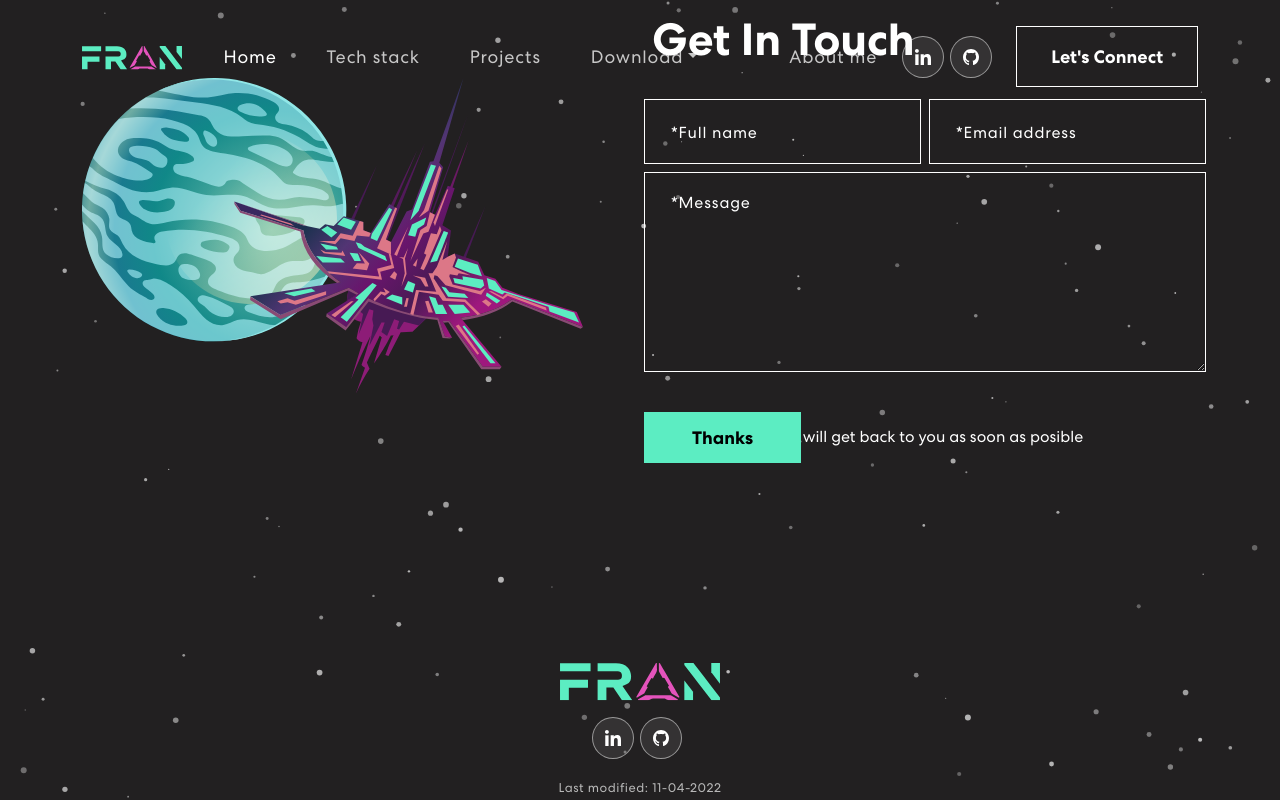
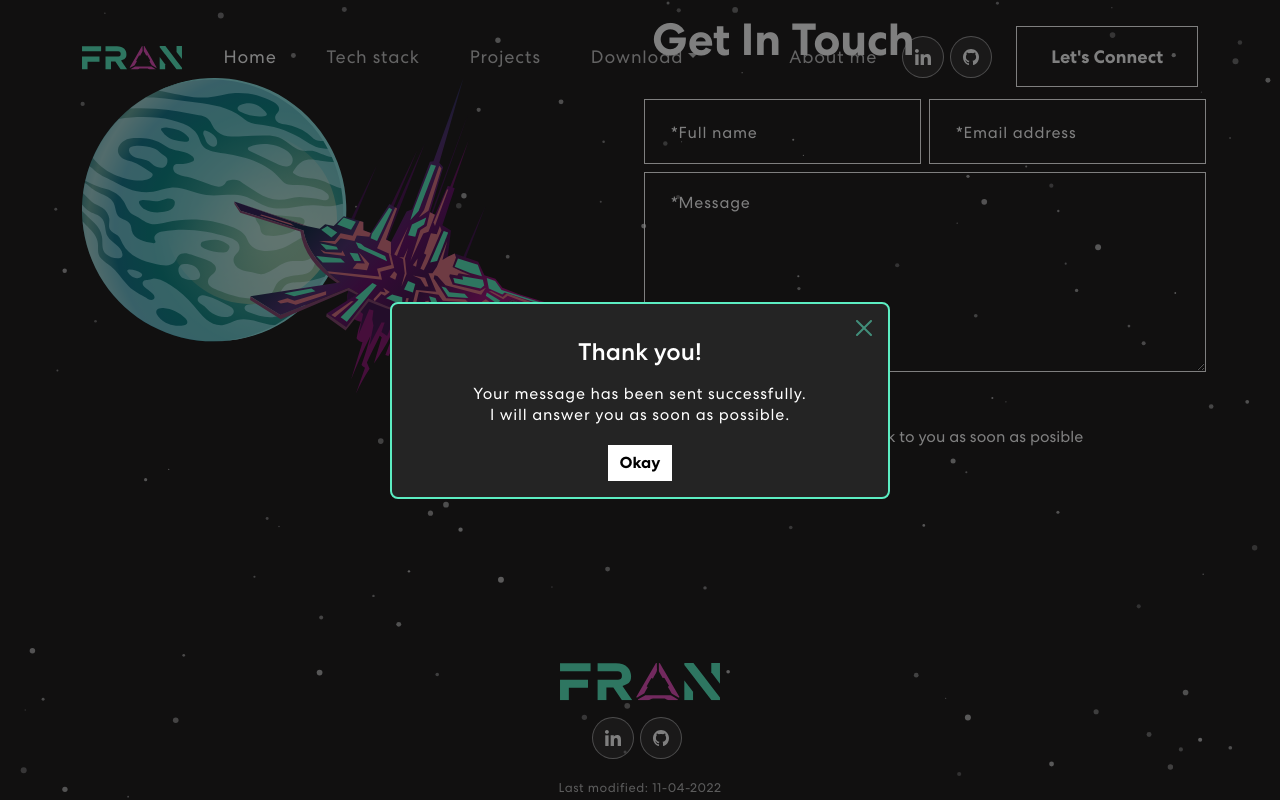
Before and after one commit to Frankovg/MyWebPortfolio, a React (Create React App) app: page / in a window 1280 px wide. Both pictures are taken after typing "Sample", "name@example.com", "Sample" into the empty fields and a click on the button "Send". Shown: the part 2514-3314 px from the top of the page. Built offline with nearby package versions, Linux system fonts and the light colour scheme; no server answers.

Commit message:
nineth commit

```diff
--- a/public/index.html
+++ b/public/index.html
@@ -4,7 +4,6 @@
     <meta charset="utf-8" />
     <link rel="icon" href="%PUBLIC_URL%/favicon.ico" />
     <meta name="viewport" content="width=device-width, initial-scale=1" />
-    <!-- <meta name="theme-color" content="#000000" /> -->
     <meta
       name="google-site-verification"
       content="cJx-OBILmzu0nVdin7ZaDJp4UrUksTnLORDTsSZgzYU"
@@ -14,9 +13,7 @@
       content="Full Stack Web Developer | React + Node + MySQL || UX & Industrial Designer"
       data-rh="true"
     />
-    <!-- <meta name="author" content="Franco Gabriel Amoroso" /> -->
     <link rel="manifest" href="%PUBLIC_URL%/manifest.json" />
-    <!-- <title>FRAN Web Dev</title> -->
   </head>
   <body>
     <div id="root"></div>
--- a/src/App.js
+++ b/src/App.js
@@ -10,7 +10,7 @@ import { Helmet } from "react-helmet-async";
 function App() {
   return (
     <BrowserRouter>
-      <Helmet>
+      <Helmet prioritizeSeoTags>
         <title>FRAN Web Dev</title>
         <meta
           name="description"
--- a/src/Components/Contact/Contact.jsx
+++ b/src/Components/Contact/Contact.jsx
@@ -6,6 +6,7 @@ import SendCustomEmail from "../../SendCustomEmail";
 import validator from "validator";
 import "animate.css";
 import "./contact.scss";
+import { Success } from "../Modals/Success";
 
 const formInitialDetails = {
   fullName: "",
@@ -16,6 +17,7 @@ const formInitialDetails = {
 export const Contact = () => {
   const [formDetails, setFormDetails] = useState(formInitialDetails);
   const [status, setStatus] = useState({});
+  const [openModal, setOpenModal] = useState(false);
 
   const onFormUpdate = (category, value) => {
     setFormDetails({ ...formDetails, [category]: value });
@@ -45,12 +47,14 @@ export const Contact = () => {
         success: true,
         message: "I will get back to you as soon as posible",
       });
+      setOpenModal(true);
     } else {
       setStatus({ success: false, message: "Please complete ALL items." });
     }
   };
 
   return (
+    <>
       <section className="contact" id="connect">
         <Container>
           <Row className="align-items-center">
@@ -143,5 +147,8 @@ export const Contact = () => {
           </Row>
         </Container>
       </section>
+
+      <Success onHide={() => setOpenModal(false)} show={openModal} />
+    </>
   );
 };
--- a/src/Components/Contact/contact.scss
+++ b/src/Components/Contact/contact.scss
@@ -41,34 +41,11 @@
       opacity: 0.5;
     }
     .send-btn {
-      background-color: #fff;
-      @include transition;
-      font-weight: 700;
       padding: 14px 48px;
       font-size: 18px;
       margin-top: 25px;
-      border-radius: 0;
-      position: relative;
-      color: #000;
-      span {
-        z-index: 1;
-        position: relative;
-      }
     }
-    .send-btn::before {
-      content: "";
-      background: $cyanLogo;
-      width: 0;
-      height: 100%;
-      position: absolute;
-      top: 0;
-      left: 0;
-      z-index: 0;
-      @include transition;
-    }
-    .send-btn:hover::before {
-      width: 100%;
-    }
+    @include send-btn;
     .thanks-btn {
       background-color: $cyanLogo !important;
       font-weight: 700;
--- a/src/Components/Header/header.scss
+++ b/src/Components/Header/header.scss
@@ -23,9 +23,6 @@
     line-height: 1;
     margin-bottom: 20px;
     display: block;
-    // @include max-extralarge {
-    //   font-size: 45px;
-    // }
     @include max-extrasmall {
       font-size: $mobile-title !important;
     }
@@ -111,7 +108,10 @@
   img:hover {
     margin-top: 6px;
   }
-  @include max-1100-H {
+  @include b-576-992 {
+    display: none !important;
+  }
+  @include max-767-H {
     display: none !important;
   }
 }
--- /dev/null
+++ b/src/Components/Modals/Success.jsx
@@ -0,0 +1,33 @@
+import React from "react";
+import { Button } from "react-bootstrap";
+import Modal from "react-bootstrap/Modal";
+import "./ProjectModal/projectModal.scss";
+import "./success.scss";
+
+export const Success = ({ show, onHide }) => {
+  return (
+    <Modal
+      show={show}
+      aria-labelledby="contained-modal-title-vcenter"
+      centered
+      onHide={onHide}
+      bsPrefix="modal"
+    >
+      <Modal.Header closeButton>
+        <Modal.Title id="contained-modal-title-vcenter"></Modal.Title>
+      </Modal.Header>
+
+      <Modal.Body>
+        <h4 className="title-success">Thank you!</h4>
+        <p>Your message has been sent successfully.</p>
+        <p>I will answer you as soon as possible.</p>
+      </Modal.Body>
+
+      <Modal.Footer>
+        <Button className="send-btn okay-btn" onClick={onHide}>
+          <span>Okay</span>
+        </Button>
+      </Modal.Footer>
+    </Modal>
+  );
+};
--- /dev/null
+++ b/src/Components/Modals/success.scss
@@ -0,0 +1,19 @@
+@import "../../variables";
+
+.modal-content {
+  text-align: center !important;
+  .title-success {
+    margin-bottom: 1rem;
+  }
+  //   .okay-btn {
+  //     background-color: transparent;
+  //     border-radius: 0px;
+  //     border: 1px solid white;
+  //     margin-bottom: 1rem;
+  //   }
+  .okay-btn {
+    font-size: 1rem;
+    margin-bottom: 1rem;
+  }
+  @include send-btn;
+}
--- a/src/Components/Projects/ProjectCard/projectCard.scss
+++ b/src/Components/Projects/ProjectCard/projectCard.scss
@@ -10,7 +10,7 @@
   min-height: 214px;
   object-fit: cover;
   object-position: center;
-  @include max-768-H {
+  @include max-767-H {
     max-height: 214px !important;
   }
   @include max-1200-H {
@@ -39,7 +39,6 @@
       letter-spacing: $letter-spacing-08;
     }
     button {
-      // color: white;
       background-color: transparent;
       border: none;
       font-size: 3rem;
--- a/src/Pages/Home/Home.jsx
+++ b/src/Pages/Home/Home.jsx
@@ -3,19 +3,11 @@ import { Contact } from "../../Components/Contact/Contact";
 import { Header } from "../../Components/Header/Header";
 import { Projects } from "../../Components/Projects/Projects";
 import { Tech } from "../../Components/Tech/Tech";
-import { Helmet } from "react-helmet-async";
 import "./home.scss";
 
 export const Home = () => {
   return (
     <>
-      <Helmet prioritizeSeoTags>
-        <title>FRAN Web Dev</title>
-        <meta
-          name="description"
-          content="Full Stack Web Developer | React + Node + MySQL || UX & Industrial Designer"
-        />
-      </Helmet>
       <Header />
       <Tech />
       <Projects />
--- a/src/_variables.scss
+++ b/src/_variables.scss
@@ -50,6 +50,36 @@ $mobile-title: 2rem;
   line-height: 1.5em;
 }
 
+@mixin send-btn {
+  .send-btn {
+    background-color: #fff;
+    @include transition;
+    font-weight: 700;
+    border: none;
+    border-radius: 0;
+    position: relative;
+    color: #000;
+    span {
+      z-index: 1;
+      position: relative;
+    }
+  }
+  .send-btn::before {
+    content: "";
+    background: $cyanLogo;
+    width: 0;
+    height: 100%;
+    position: absolute;
+    top: 0;
+    left: 0;
+    z-index: 0;
+    @include transition;
+  }
+  .send-btn:hover::before {
+    width: 100%;
+  }
+}
+
 // MEDIA QUERYs
 
 @mixin max-extrasmall {
@@ -58,11 +88,11 @@ $mobile-title: 2rem;
   }
 }
 
-@mixin max-700-H {
-  @media only screen and (max-height: 700px) {
-    @content;
-  }
-}
+// @mixin max-700-H {
+//   @media only screen and (max-height: 700px) {
+//     @content;
+//   }
+// }
 
 @mixin max-medium {
   @media only screen and (max-width: 768px) {
@@ -70,8 +100,14 @@ $mobile-title: 2rem;
   }
 }
 
-@mixin max-768-H {
-  @media only screen and (max-height: 768px) {
+@mixin max-767-H {
+  @media only screen and (max-height: 767px) {
+    @content;
+  }
+}
+
+@mixin b-576-992 {
+  @media only screen and (min-width: 576px) and (max-width: 992px) {
     @content;
   }
 }
@@ -88,11 +124,11 @@ $mobile-title: 2rem;
   }
 }
 
-@mixin max-1100-H {
-  @media only screen and (max-height: 1100px) {
-    @content;
-  }
-}
+// @mixin max-1100-H {
+//   @media only screen and (max-height: 1100px) {
+//     @content;
+//   }
+// }
 
 @mixin b-992-1200 {
   @media only screen and (min-width: 992px) and (max-width: 1199px) {
```
Lines whose indentation alone changed are shown as unchanged.
